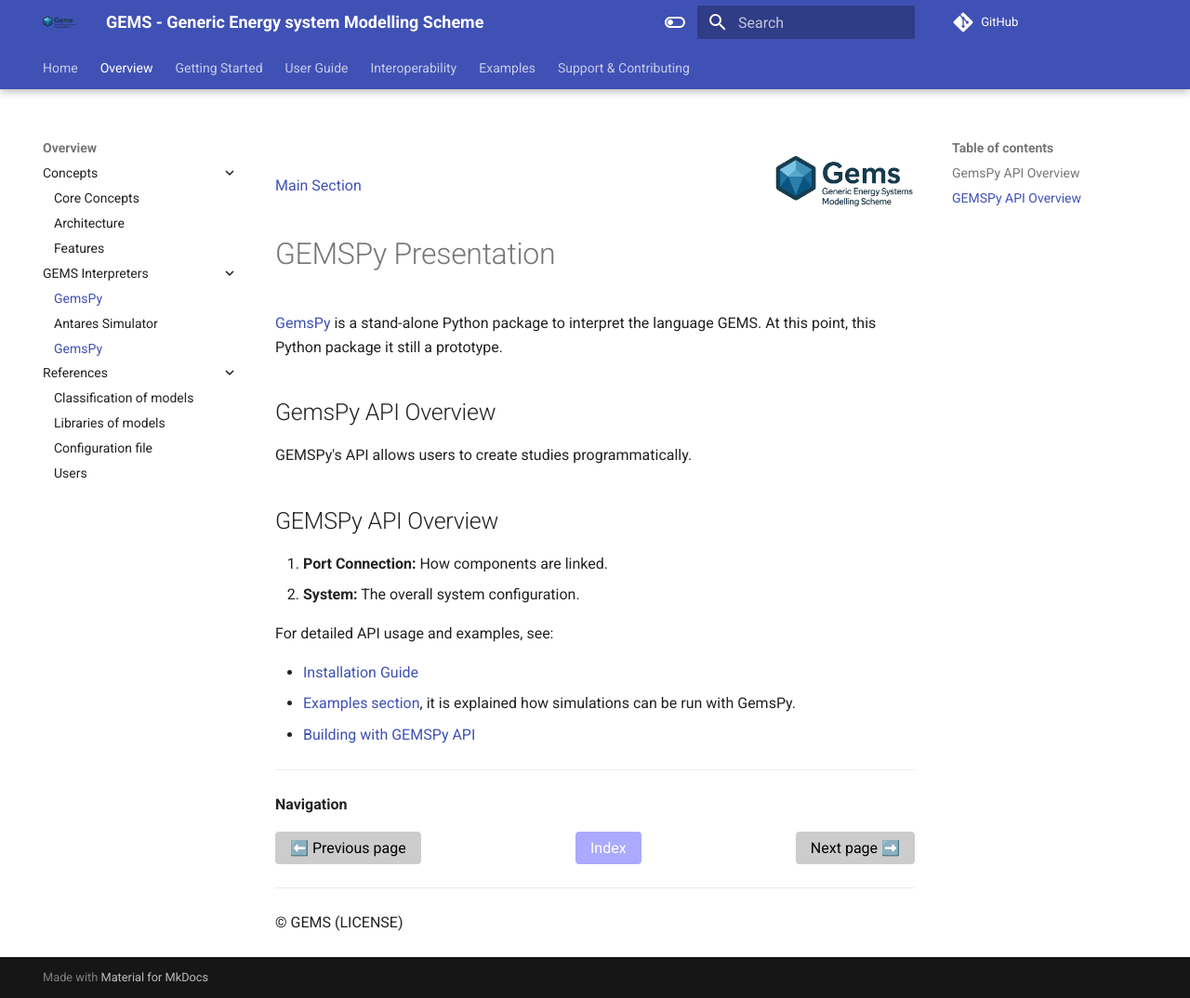
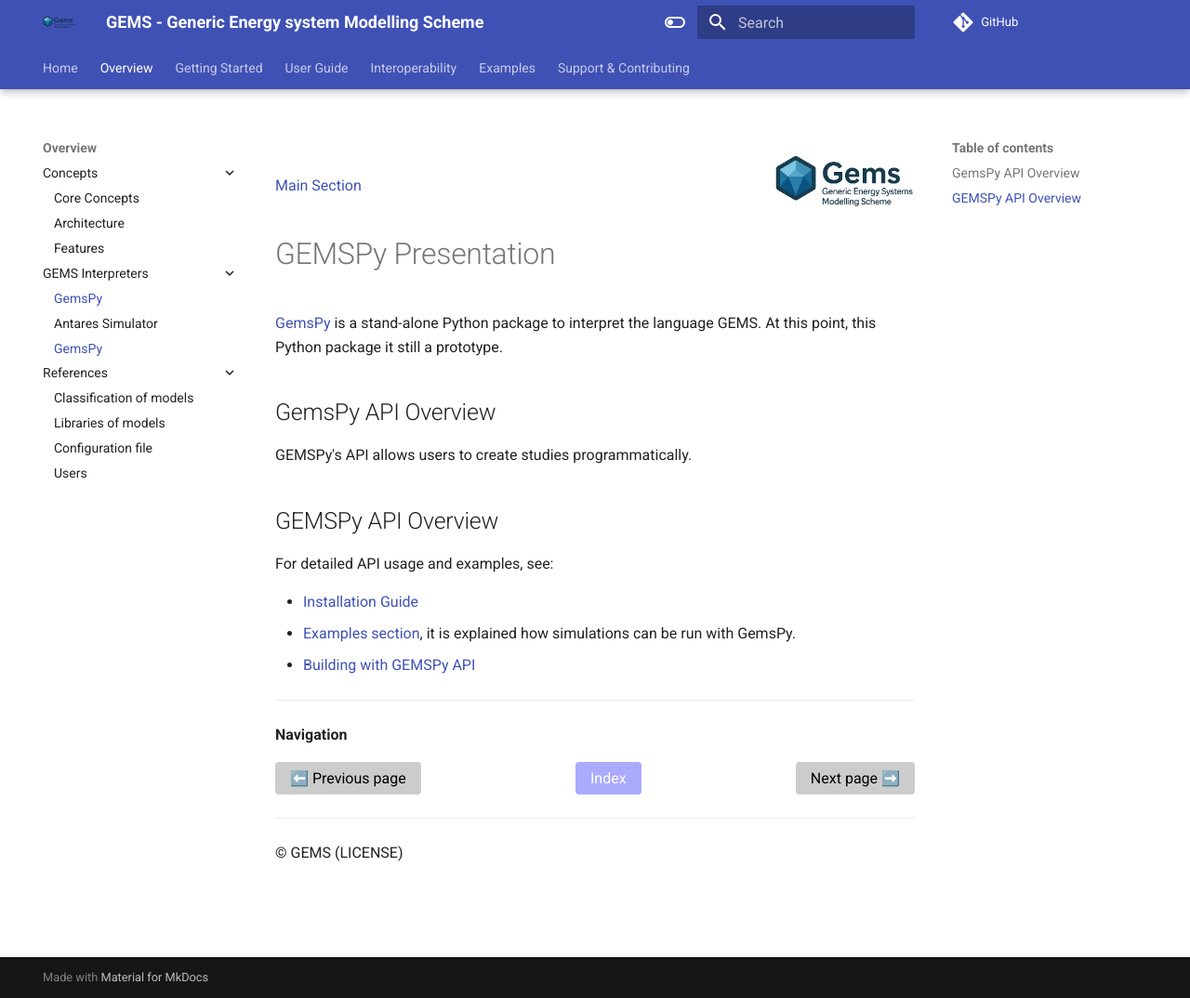
Before and after one commit to AntaresSimulatorTeam/GEMS, an MkDocs documentation site: the page built from doc/1_Overview/GEMS Interpreters/1_gemspy.md, in a window 1280 px wide and 1074 px high. Shown: the whole window at 93% size. Built offline with MkDocs 1.6.1 and Material for MkDocs 9.7.7, drawn with Linux system fonts in a browser that asks for light colours; comment, search, counter and statistics services are not loaded.

Commit message:
delete typos

```diff
--- a/doc/1_Overview/GEMS Interpreters/1_gemspy.md
+++ b/doc/1_Overview/GEMS Interpreters/1_gemspy.md
@@ -16,8 +16,6 @@
 GEMSPy's API allows users to create studies programmatically.
 ## GEMSPy API Overview
 
-2. **Port Connection:** How components are linked.
-3. **System:** The overall system configuration.
 
 For detailed API usage and examples, see:
 
```
